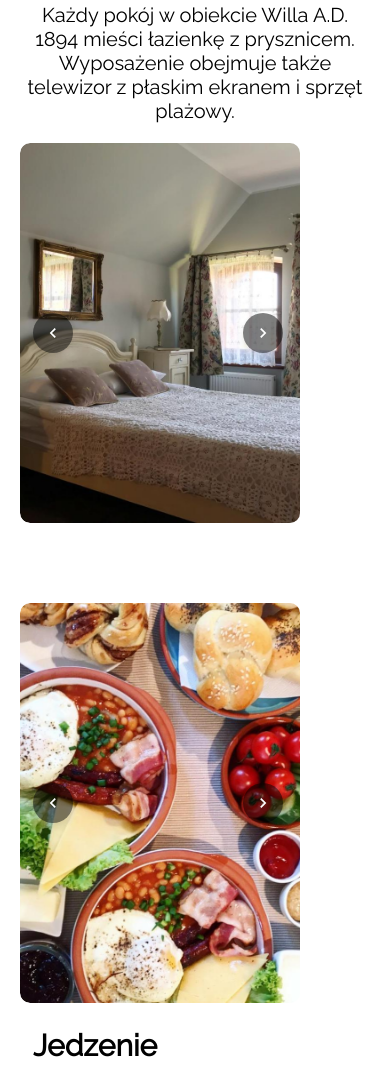
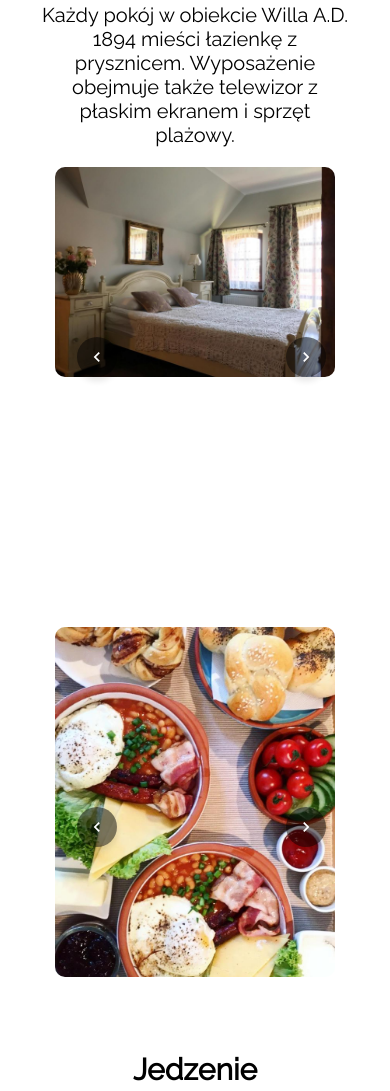
Before and after one commit to pepsiook/pepsiook.github.io, a plain HTML site: page index.html in a window 390 px wide. Shown: the part 1258-2349 px from the top of the page. Drawn offline with nearby package versions, Linux system fonts and the light colour scheme; a web font is replaced by a local one.

Commit message:
Update style.css

```diff
--- a/style.css
+++ b/style.css
@@ -377,12 +377,21 @@ nav a:hover {
     }
 
     .wnetrze-zdjecia {
-        margin: 0 auto;
+        margin: 0 auto; /* Wyśrodkowanie zdjęć */
+        max-width: 100%; /* Dopasowanie szerokości */
+        display: flex;
+        justify-content: center; /* Wyśrodkowanie zawartości wewnątrz */
+    }
+
+    .wnetrze-opis img {
+        max-width: 100%; /* Obrazy zajmują maksymalną szerokość kontenera */
+        height: auto;
     }
 
     .text-wnetrze {
-        margin: 0;
+        margin: 20px auto; /* Wyśrodkowanie tekstu */
         max-width: 100%;
+        padding: 0 20px; /* Dodanie odstępu od krawędzi */
     }
 
     /* Sekcja Jedzenie: Zdjęcia nad tekstem */
@@ -392,12 +401,21 @@ nav a:hover {
     }
 
     .jedzenie-zdjecia {
-        margin: 0 auto;
+        margin: 0 auto; /* Wyśrodkowanie zdjęć */
+        max-width: 100%; /* Dopasowanie szerokości */
+        display: flex;
+        justify-content: center; /* Wyśrodkowanie zawartości wewnątrz */
+    }
+
+    .jedzenie-opis img {
+        max-width: 100%; /* Obrazy zajmują maksymalną szerokość kontenera */
+        height: auto;
     }
 
     .text-jedzenie {
-        margin: 0;
+        margin: 20px auto; /* Wyśrodkowanie tekstu */
         max-width: 100%;
+        padding: 0 20px; /* Dodanie odstępu od krawędzi */
     }
 
     /* Dostosowanie wielkości fontów */
```
